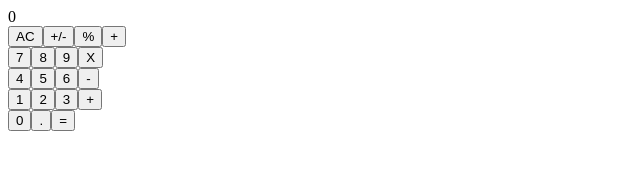
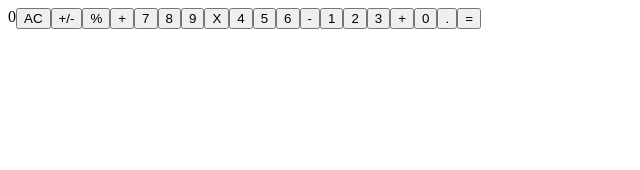
Before and after one commit to mcrd25/react-calculator, a React app: page / in a window 1280 px wide. Shown: the whole page, without its empty margins (0-640 px from the left). Built offline with nearby package versions, Linux system fonts and the light colour scheme.

Commit message:
Corrected flex display css

```diff
--- a/src/index.css
+++ b/src/index.css
@@ -1,3 +1,3 @@
-.calculator .calc-display .button-panel {
+.calculator, .calc-display, .button-panel {
 	display: flex;
 }
```
